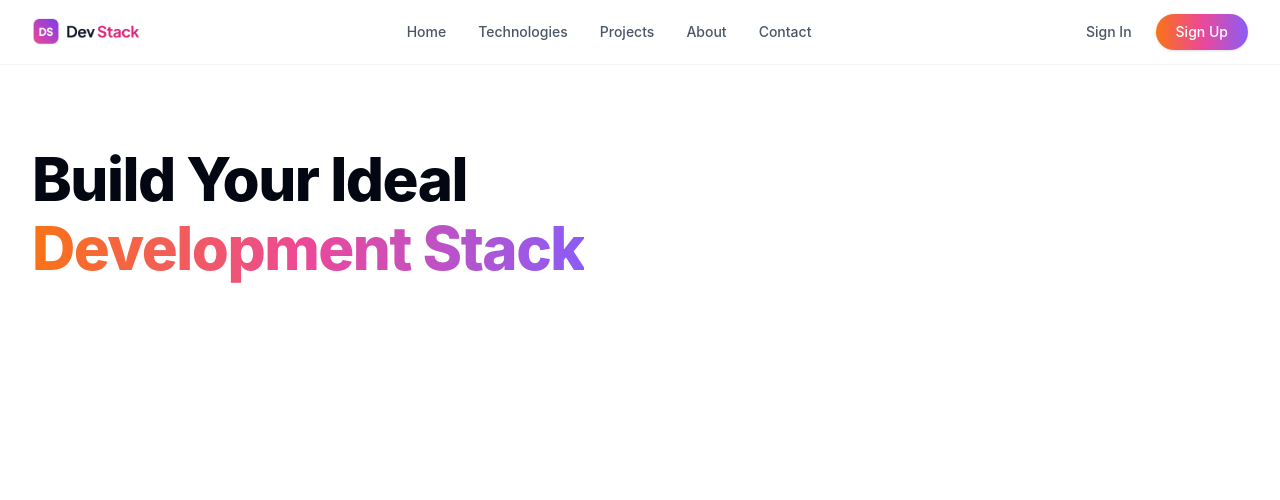
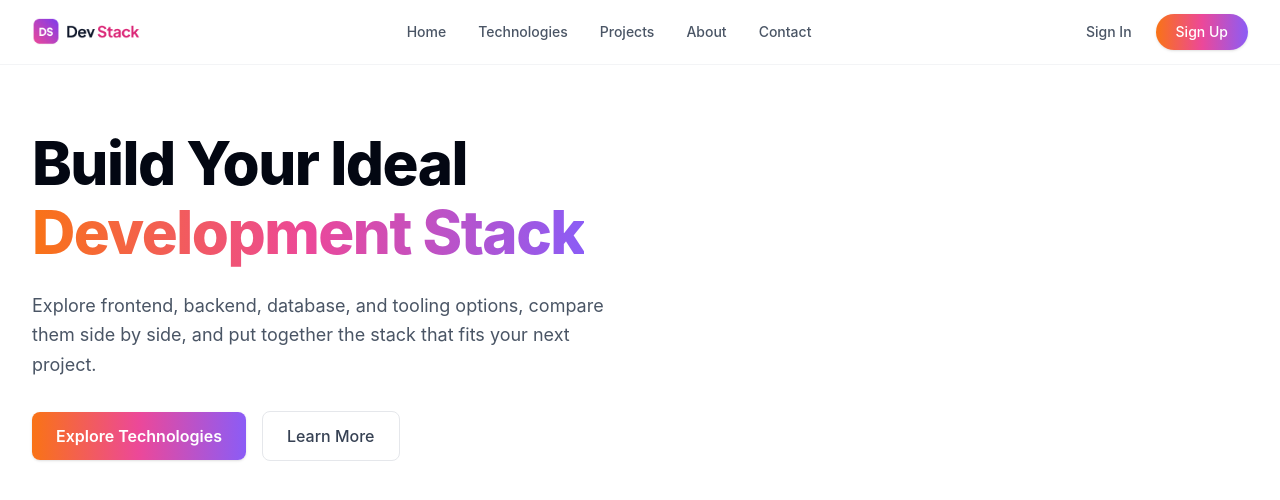
Before and after one commit to limon-hasan/React-final-project-PH-Final-Assignment, a React (Vite) app: page / in a window 1280 px wide. Shown: the top 500 px of the page. Built offline with nearby package versions, Linux system fonts and the light colour scheme.

Commit message:
feat: add banner description and action buttons

```diff
--- a/src/components/Banner.tsx
+++ b/src/components/Banner.tsx
@@ -1,16 +1,36 @@
 const Banner = () => {
   return (
-    <section className="py-12 md:py-20">
+    <section className="py-12 md:py-16">
       <div className="container mx-auto px-4 md:px-8">
-        {/* Left Content Area */}
         <div className="max-w-xl">
-          {/* Two-tone Heading */}
           <h1 className="text-4xl sm:text-5xl lg:text-6xl font-extrabold tracking-tight text-gray-950 leading-[1.15]">
             Build Your Ideal{" "}
             <span className="text-brand-gradient block sm:inline">
               Development Stack
             </span>
           </h1>
+
+          <p className="mt-6 text-base sm:text-lg text-gray-600 leading-relaxed">
+            Explore frontend, backend, database, and tooling options, compare
+            them side by side, and put together the stack that fits your next
+            project.
+          </p>
+
+          <div className="mt-8 flex flex-wrap items-center gap-4">
+            <a
+              href="#technologies"
+              className="bg-brand-gradient text-white text-sm sm:text-base font-semibold px-6 py-3 rounded-lg shadow-sm hover:opacity-95 hover:shadow-md hover:scale-[1.02] active:scale-[0.98] transition-all duration-200 cursor-pointer text-center"
+            >
+              Explore Technologies
+            </a>
+
+            <button
+              type="button"
+              className="border border-gray-200 bg-white text-gray-700 text-sm sm:text-base font-medium px-6 py-3 rounded-lg hover:bg-gray-50 hover:border-gray-300 active:scale-[0.98] transition-all duration-200 cursor-pointer"
+            >
+              Learn More
+            </button>
+          </div>
         </div>
       </div>
     </section>
```
